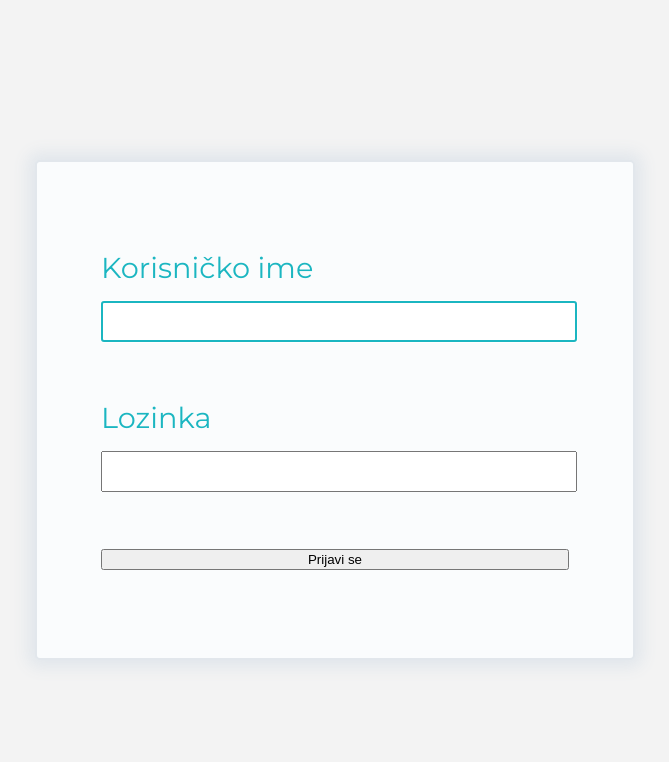
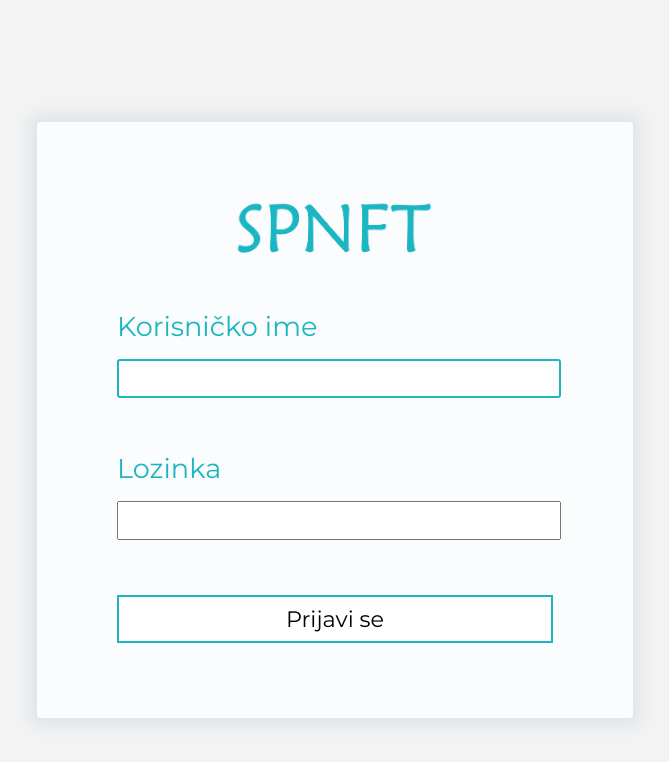
Before and after one commit to js314head/spnft, a React (Create React App) app: page / in a window 1280 px wide. Shown: the top 762 px of the page, without its empty margins (305-974 px from the left). Built offline with nearby package versions, Linux system fonts and the light colour scheme; no server answers.

Commit message:
Dovršen vizual login forme

```diff
--- a/src/Login.js
+++ b/src/Login.js
@@ -1,5 +1,6 @@
 import React, { useState, useEffect } from 'react';
 import './Login.scss';
+import logo from './images/logo.png';
 import fire from './fire';
 import { auth } from 'firebase';
 
@@ -79,6 +80,7 @@ const Login = () => {
 
   return (
     <div className="Login">
+      <img src={logo} className="Login-logo" alt="spnft-logo" />
       <label>
         Korisničko ime
         <input
@@ -100,7 +102,7 @@ const Login = () => {
         />
       </label>
       <p className="errorMessage">{passwordError}</p>
-      <button>Prijavi se</button>
+      <button className="Login-btn">Prijavi se</button>
     </div>
   );
 };
--- a/src/Login.scss
+++ b/src/Login.scss
@@ -5,21 +5,27 @@
   display: flex;
   flex-direction: column;
   width: 600px;
-  height: 500px;
-  margin: 20vh auto;
-  font-size: 1.8rem;
+  height: 600px;
+  margin: 15vh auto;
+  font-size: 1.7rem;
   border: 2px solid var(--grey);
   box-shadow: 0px 0px 15px 8px var(--grey);
   border-radius: 5px;
   box-sizing: border-box;
-  padding: 4rem;
+  padding: 5rem;
   justify-content: center;
+
+  &-logo {
+    width: 200px;
+    align-self: center;
+    margin-bottom: 50px;
+  }
 
   input {
     display: block;
     margin-top: 1rem;
     width: 100%;
-    font-size: 1.8rem;
+    font-size: 1.7rem;
     font-family: 'Montserrat', sans-serif;
 
     &:active,
@@ -27,4 +33,19 @@
       outline-color: var(--main-blue);
     }
   }
+
+  &-btn {
+    font-size: 1.4rem;
+    padding: 0.5rem 0rem;
+    font-family: 'Montserrat', sans-serif;
+    background-color: white;
+    border: 2px solid var(--main-blue);
+    transition: all 0.4s ease-in-out;
+    cursor: pointer;
+
+    &:hover {
+      background-color: var(--main-blue);
+      color: white;
+    }
+  }
 }
```
Also changed, not shown: src/images/logo.png (added).
